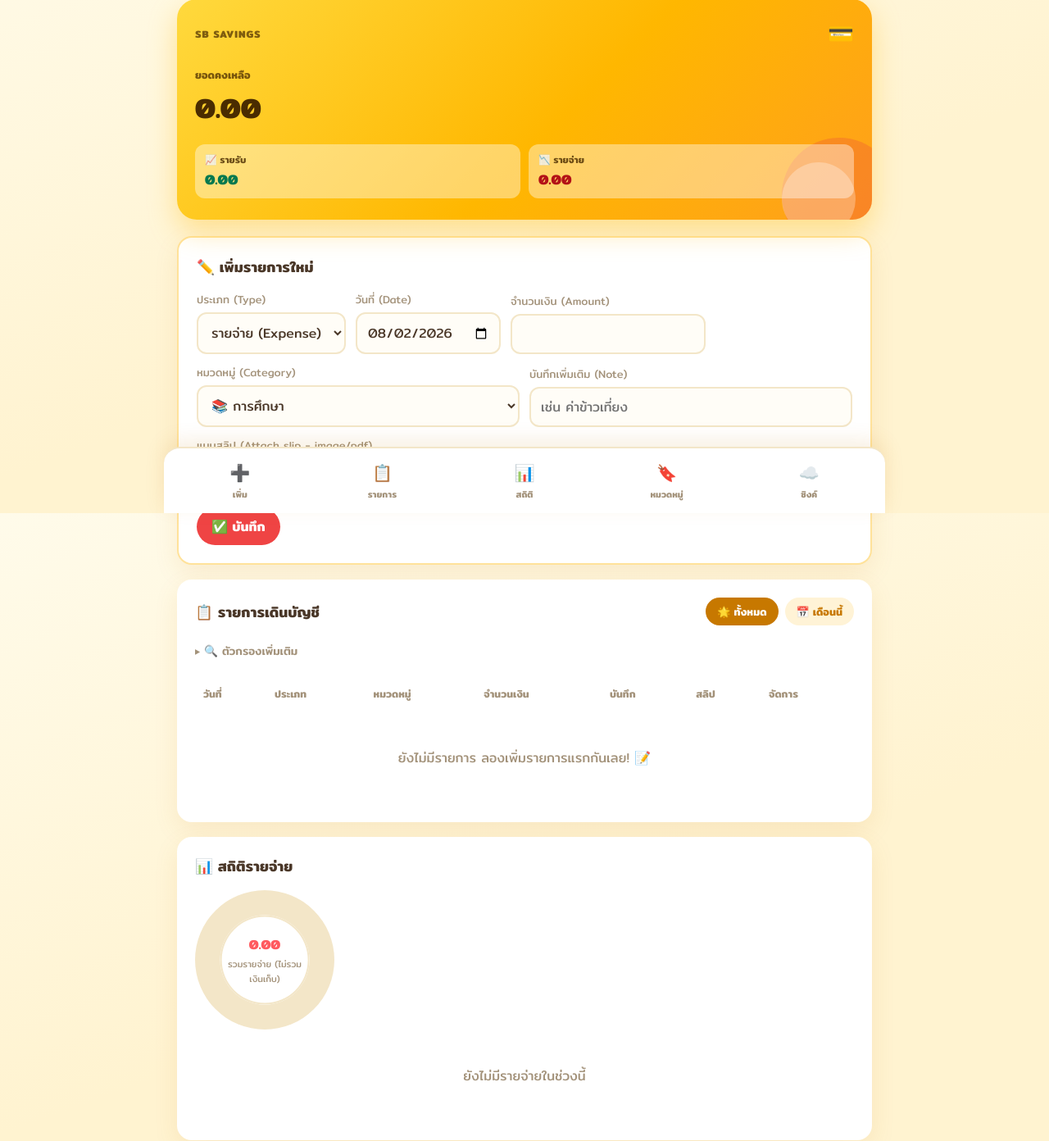
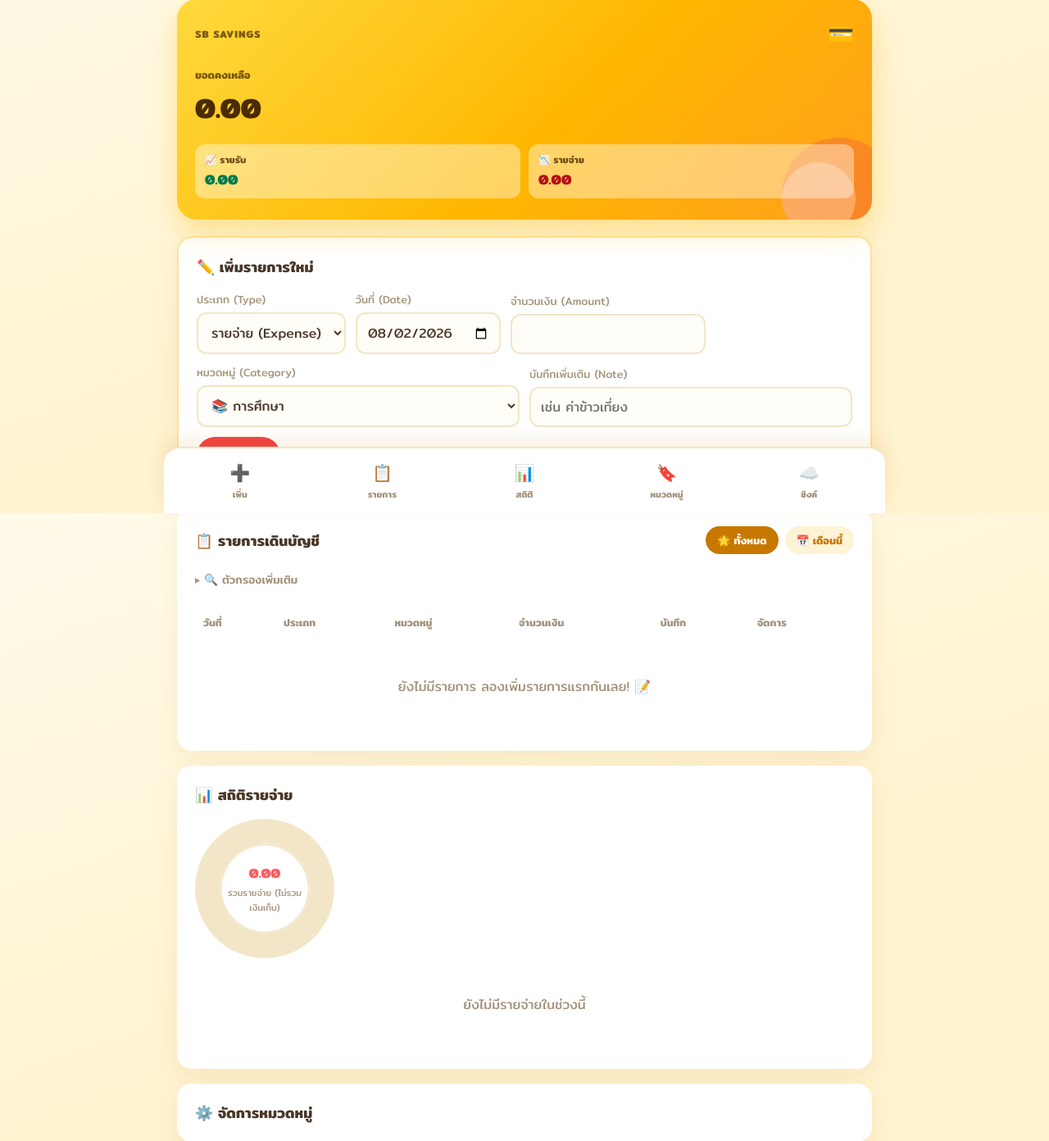
Before and after one commit to mermaid9608-png/lamkins, a Flask app: page / in a window 1280 px wide. Shown: the part 174-1566 px from the top of the page at 82% size. Run offline with Flask 3, Linux system fonts and the light colour scheme; the visitor is signed in with stand-in values (Sample User, id 1); data comes from the database, SQL or seed files in the repository; data that the repository does not hold is empty; parts of the project's set-up code (start-up, migrations or seed data) failed here and were passed over; some libraries are stand-ins or nearby versions.

Commit message:
Remove slip attachment feature entirely
Removes slip upload/display from the UI, backend, storage layer, and
Google Sheets sync. storage.py deleted; the unused slip_filename DB
column is left in place (nullable, harmless) to avoid a risky prod
migration.

```diff
--- a/app.py
+++ b/app.py
@@ -2,10 +2,10 @@
 รายรับ-รายจ่าย (Income/Expense Tracker)
 Flask backend. Multi-user (open registration), each user's data is private.
 
-Local/LAN mode (default): SQLite file + local uploads/ folder + local config files.
-Cloud mode (set DATABASE_URL): Postgres (e.g. Supabase) + Supabase Storage for slips +
-config stored in the database itself - the local filesystem on most free hosts is wiped
-on every restart/redeploy, so nothing that needs to survive can live on disk there.
+Local/LAN mode (default): SQLite file + local config files.
+Cloud mode (set DATABASE_URL): Postgres (e.g. Supabase), config stored in the database
+itself - the local filesystem on most free hosts is wiped on every restart/redeploy, so
+nothing that needs to survive can live on disk there.
 
 Run locally:
     pip install -r requirements.txt
@@ -13,11 +13,9 @@ Run locally:
 Then open http://127.0.0.1:5000
 
 Cloud deployment env vars:
-    DATABASE_URL         - Postgres connection string (e.g. from Supabase)
-    SUPABASE_URL          - e.g. https://xxxx.supabase.co
-    SUPABASE_SERVICE_KEY  - Supabase service_role key (Storage uploads)
-    FLASK_SECRET_KEY      - random string; MUST be set on a cloud host or sessions
-                            reset on every restart
+    DATABASE_URL      - Postgres connection string (e.g. from Supabase)
+    FLASK_SECRET_KEY  - random string; MUST be set on a cloud host or sessions
+                        reset on every restart
 """
 import os
 import secrets
@@ -25,7 +23,7 @@ import socket
 import time
 from datetime import datetime, timedelta
 
-from flask import Flask, g, jsonify, request, send_from_directory, render_template, session, redirect, url_for
+from flask import Flask, g, jsonify, request, render_template, session, redirect, url_for
 from sqlalchemy import text
 from sqlalchemy.exc import IntegrityError
 from werkzeug.middleware.proxy_fix import ProxyFix
@@ -33,7 +31,6 @@ from werkzeug.security import generate_password_hash, check_password_hash
 
 import db as db_module
 import gsheet_sync
-import storage
 
 BASE_DIR = os.path.dirname(os.path.abspath(__file__))
 SECRET_KEY_PATH = os.path.join(BASE_DIR, "flask_secret.key")
@@ -142,13 +139,6 @@ def seed_default_categories(db, user_id):
 
 def current_user_id():
     return session["user_id"]
-
-
-def transaction_to_dict(row):
-    d = db_module.row_to_dict(row)
-    if d is not None:
-        d["slip_url"] = storage.slip_url(d["slip_filename"]) if d.get("slip_filename") else None
-    return d
 
 
 # ---------- Auth ----------
@@ -295,12 +285,6 @@ def index():
     return render_template("index.html", username=session.get("username"))
 
 
-@app.route("/uploads/<path:filename>")
-def uploaded_file(filename):
-    # Only reached in local mode - cloud mode returns direct Supabase public URLs instead.
-    return send_from_directory(storage.UPLOAD_DIR, filename)
-
-
 # ---------- Categories ----------
 
 @app.route("/api/categories", methods=["GET"])
@@ -445,7 +429,7 @@ def list_transactions():
     query += " ORDER BY t.date DESC, t.id DESC"
 
     rows = db.execute(text(query), params).fetchall()
-    return jsonify([transaction_to_dict(r) for r in rows])
+    return jsonify(db_module.rows_to_dicts(rows))
 
 
 @app.route("/api/transactions/<int:tx_id>", methods=["GET"])
@@ -463,7 +447,7 @@ def get_transaction(tx_id):
     ).fetchone()
     if not row:
         return jsonify({"error": "ไม่พบรายการ (transaction not found)"}), 404
-    return jsonify(transaction_to_dict(row))
+    return jsonify(db_module.row_to_dict(row))
 
 
 @app.route("/api/transactions", methods=["POST"])
@@ -481,18 +465,11 @@ def create_transaction():
     if not cat_row:
         return jsonify({"error": "หมวดหมู่ไม่ตรงกับประเภทรายการ (category/type mismatch)"}), 400
 
-    slip_filename = None
-    if "slip" in request.files:
-        result = storage.save_slip(request.files["slip"])
-        if result == "INVALID_TYPE":
-            return jsonify({"error": "ไฟล์สลิปต้องเป็นรูปภาพหรือ PDF เท่านั้น"}), 400
-        slip_filename = result
-
     result = db.execute(
         text(
             """
-            INSERT INTO transactions (user_id, date, type, category_id, amount, note, slip_filename, created_at)
-            VALUES (:uid, :date, :type, :category_id, :amount, :note, :slip_filename, :created_at)
+            INSERT INTO transactions (user_id, date, type, category_id, amount, note, created_at)
+            VALUES (:uid, :date, :type, :category_id, :amount, :note, :created_at)
             RETURNING id
             """
         ),
@@ -503,7 +480,6 @@ def create_transaction():
             "category_id": fields["category_id"],
             "amount": fields["amount"],
             "note": fields["note"],
-            "slip_filename": slip_filename,
             "created_at": datetime.utcnow().isoformat(),
         },
     )
@@ -519,7 +495,7 @@ def create_transaction():
         ),
         {"id": new_id},
     ).fetchone()
-    return jsonify(transaction_to_dict(new_row)), 201
+    return jsonify(db_module.row_to_dict(new_row)), 201
 
 
 @app.route("/api/transactions/<int:tx_id>", methods=["PUT"])
@@ -543,29 +519,11 @@ def update_transaction(tx_id):
     if not cat_row:
         return jsonify({"error": "หมวดหมู่ไม่ตรงกับประเภทรายการ (category/type mismatch)"}), 400
 
-    slip_filename = existing.slip_filename
-    remove_slip = request.form.get("remove_slip") == "1"
-    new_file = request.files.get("slip")
-
-    if remove_slip and slip_filename:
-        storage.delete_slip(slip_filename)
-        slip_filename = None
-
-    if new_file and new_file.filename:
-        result = storage.save_slip(new_file)
-        if result == "INVALID_TYPE":
-            return jsonify({"error": "ไฟล์สลิปต้องเป็นรูปภาพหรือ PDF เท่านั้น"}), 400
-        if result:
-            if slip_filename:
-                storage.delete_slip(slip_filename)
-            slip_filename = result
-
     db.execute(
         text(
             """
             UPDATE transactions
-            SET date = :date, type = :type, category_id = :category_id, amount = :amount,
-                note = :note, slip_filename = :slip_filename
+            SET date = :date, type = :type, category_id = :category_id, amount = :amount, note = :note
             WHERE id = :id AND user_id = :uid
             """
         ),
@@ -575,7 +533,6 @@ def update_transaction(tx_id):
             "category_id": fields["category_id"],
             "amount": fields["amount"],
             "note": fields["note"],
-            "slip_filename": slip_filename,
             "id": tx_id,
             "uid": user_id,
         },
@@ -591,23 +548,17 @@ def update_transaction(tx_id):
         ),
         {"id": tx_id},
     ).fetchone()
-    return jsonify(transaction_to_dict(row))
+    return jsonify(db_module.row_to_dict(row))
 
 
 @app.route("/api/transactions/<int:tx_id>", methods=["DELETE"])
 def delete_transaction(tx_id):
     db = get_db()
     user_id = current_user_id()
-    row = db.execute(
-        text("SELECT slip_filename FROM transactions WHERE id = :id AND user_id = :uid"),
-        {"id": tx_id, "uid": user_id},
-    ).fetchone()
-    if not row:
+    cur = db.execute(text("DELETE FROM transactions WHERE id = :id AND user_id = :uid"), {"id": tx_id, "uid": user_id})
+    db.commit()
+    if cur.rowcount == 0:
         return jsonify({"error": "ไม่พบรายการ (transaction not found)"}), 404
-    if row.slip_filename:
-        storage.delete_slip(row.slip_filename)
-    db.execute(text("DELETE FROM transactions WHERE id = :id AND user_id = :uid"), {"id": tx_id, "uid": user_id})
-    db.commit()
     return jsonify({"ok": True})
 
 
--- a/render.yaml
+++ b/render.yaml
@@ -9,9 +9,5 @@ services:
     envVars:
       - key: DATABASE_URL
         sync: false
-      - key: SUPABASE_URL
-        sync: false
-      - key: SUPABASE_SERVICE_KEY
-        sync: false
       - key: FLASK_SECRET_KEY
         generateValue: true
--- a/requirements.txt
+++ b/requirements.txt
@@ -3,5 +3,4 @@ gspread>=6.1
 google-auth>=2.30
 SQLAlchemy>=2.0
 psycopg2-binary>=2.9
-requests>=2.30
 gunicorn>=22.0
--- a/static/app.js
+++ b/static/app.js
@@ -148,8 +148,6 @@ function resetForm() {
   el("tx-form").reset();
   el("tx-date").value = todayISO();
   renderCategorySelects();
-  el("existing-slip").classList.add("hidden");
-  el("remove-slip").checked = false;
   el("form-title").textContent = "✏️ เพิ่มรายการใหม่";
   el("submit-btn").textContent = "✅ บันทึก";
   el("cancel-edit-btn").classList.add("hidden");
@@ -165,15 +163,6 @@ function startEdit(tx) {
   el("tx-amount").value = tx.amount;
   el("tx-category").value = tx.category_id;
   el("tx-note").value = tx.note || "";
-  el("tx-slip").value = "";
-  el("remove-slip").checked = false;
-
-  if (tx.slip_url) {
-    el("existing-slip").classList.remove("hidden");
-    el("existing-slip-link").href = tx.slip_url;
-  } else {
-    el("existing-slip").classList.add("hidden");
-  }
 
   el("form-title").textContent = "📝 แก้ไขรายการ";
   el("submit-btn").textContent = "✅ บันทึกการแก้ไข";
@@ -194,9 +183,6 @@ el("tx-form").addEventListener("submit", async (e) => {
   fd.append("category_id", el("tx-category").value);
   fd.append("amount", el("tx-amount").value);
   fd.append("note", el("tx-note").value);
-  const file = el("tx-slip").files[0];
-  if (file) fd.append("slip", file);
-  if (el("remove-slip").checked) fd.append("remove_slip", "1");
 
   try {
     if (state.editingId) {
@@ -274,26 +260,6 @@ function renderTransactions(rows) {
     tdNote.dataset.label = "บันทึก";
     tdNote.textContent = tx.note || "-";
 
-    const tdSlip = document.createElement("td");
-    tdSlip.dataset.label = "สลิป";
-    if (tx.slip_url) {
-      const link = document.createElement("a");
-      link.href = tx.slip_url;
-      link.target = "_blank";
-      const isImage = /\.(png|jpe?g|webp|gif)$/i.test(tx.slip_filename || "");
-      if (isImage) {
-        const img = document.createElement("img");
-        img.src = tx.slip_url;
-        img.className = "slip-thumb";
-        link.appendChild(img);
-      } else {
-        link.textContent = "PDF";
-      }
-      tdSlip.appendChild(link);
-    } else {
-      tdSlip.textContent = "-";
-    }
-
     const tdActions = document.createElement("td");
     tdActions.dataset.label = "จัดการ";
     tdActions.className = "row-actions";
@@ -310,7 +276,7 @@ function renderTransactions(rows) {
     tdActions.appendChild(editBtn);
     tdActions.appendChild(delBtn);
 
-    tr.append(tdDate, tdType, tdCategory, tdAmount, tdNote, tdSlip, tdActions);
+    tr.append(tdDate, tdType, tdCategory, tdAmount, tdNote, tdActions);
     tbody.appendChild(tr);
   });
 }
--- a/static/style.css
+++ b/static/style.css
@@ -307,13 +307,6 @@ button.danger:hover { background: #ffdcdd; }
 
 .hidden { display: none !important; }
 
-.existing-slip {
-  display: flex;
-  align-items: center;
-  gap: 10px;
-  font-size: 0.85rem;
-}
-
 .cat-panel summary,
 .sync-panel summary {
   cursor: pointer;
@@ -477,14 +470,6 @@ tbody td:last-child { border-radius: 0 var(--radius-sm) var(--radius-sm) 0; }
   padding: 6px 10px;
   font-size: 0.8rem;
   border-radius: 999px;
-}
-
-.slip-thumb {
-  width: 36px;
-  height: 36px;
-  object-fit: cover;
-  border-radius: 10px;
-  border: 2px solid var(--border);
 }
 
 .empty-msg {
--- a/templates/index.html
+++ b/templates/index.html
@@ -76,19 +76,6 @@
           <input type="text" id="tx-note" placeholder="เช่น ค่าข้าวเที่ยง">
         </label>
       </div>
-      <div class="form-row">
-        <label class="grow">
-          แนบสลิป (Attach slip - image/pdf)
-          <input type="file" id="tx-slip" accept="image/*,.pdf">
-        </label>
-        <div id="existing-slip" class="existing-slip hidden">
-          <span>ไฟล์ปัจจุบัน:</span>
-          <a id="existing-slip-link" href="#" target="_blank">ดูสลิป</a>
-          <label class="checkbox-label">
-            <input type="checkbox" id="remove-slip"> ลบไฟล์นี้
-          </label>
-        </div>
-      </div>
       <div class="form-actions">
         <button type="submit" id="submit-btn">✅ บันทึก</button>
         <button type="button" id="cancel-edit-btn" class="secondary hidden">✖️ ยกเลิก</button>
@@ -138,7 +125,6 @@
             <th>หมวดหมู่</th>
             <th>จำนวนเงิน</th>
             <th>บันทึก</th>
-            <th>สลิป</th>
             <th>จัดการ</th>
           </tr>
         </thead>
@@ -207,7 +193,6 @@
         <li>กด Share ชีตนั้น ให้สิทธิ์ <strong>Editor</strong> กับอีเมลที่อยู่ในไฟล์ JSON (ช่อง client_email ลงท้ายด้วย .iam.gserviceaccount.com)</li>
         <li>วางลิงก์ชีต + อัปโหลดไฟล์ JSON ด้านล่างนี้ แล้วกด "⬆️ ซิงค์ขึ้น" ครั้งแรก</li>
       </ol>
-      <p class="hint">หมายเหตุ: รูปสลิปที่แนบจะไม่ถูกซิงค์ไปด้วย (จะซิงค์แค่รายการตัวเลข/ข้อความ) เปิดจากเครื่องอื่นจะเห็นรายการแต่ไม่เห็นรูปสลิปเก่า</p>
     </details>
 
     <form id="sync-config-form" class="form-row" enctype="multipart/form-data">
```
Also changed, not shown: gsheet_sync.py (+4 -8 lines), storage.py (deleted, +0 -87 lines).
